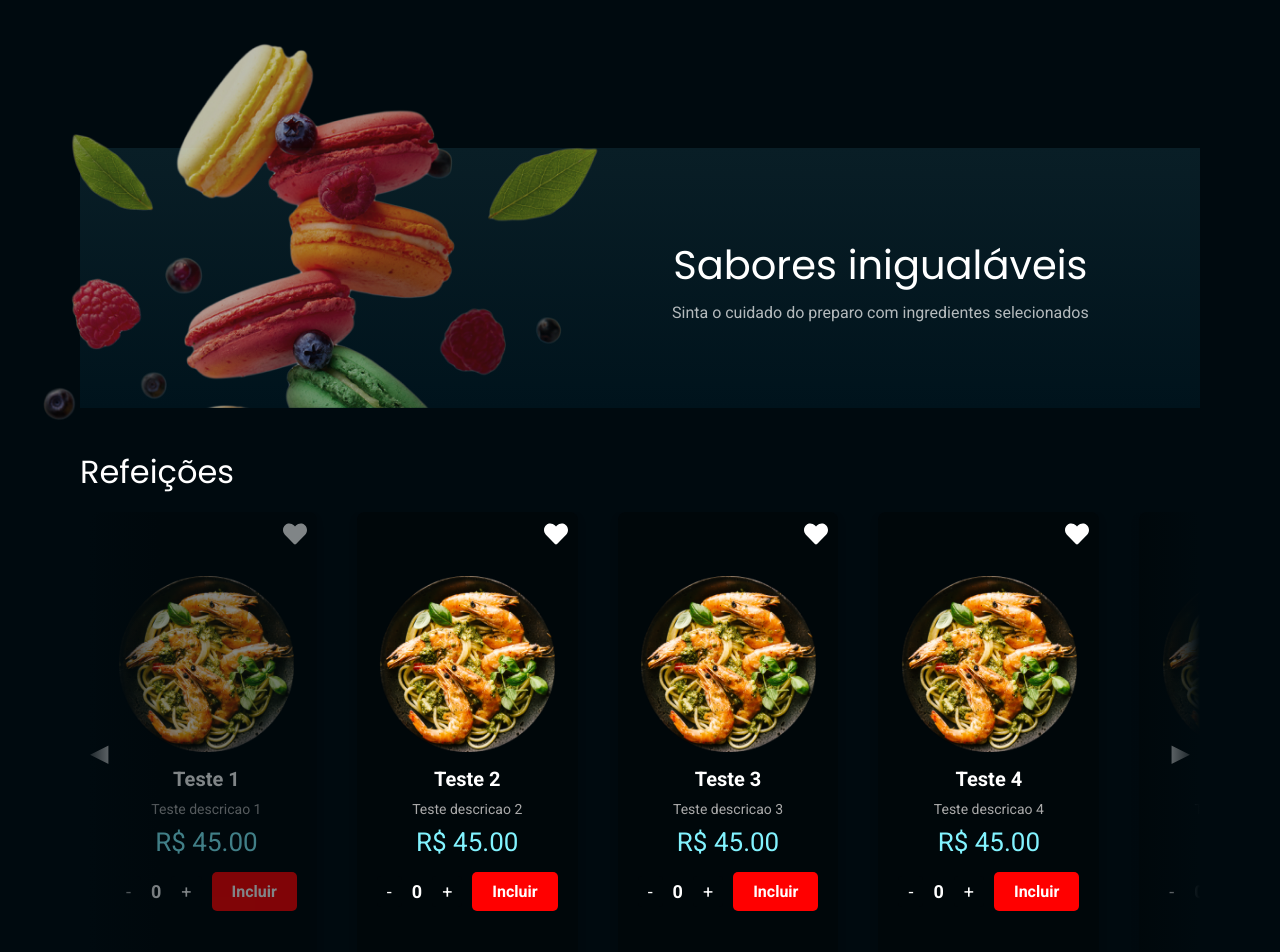
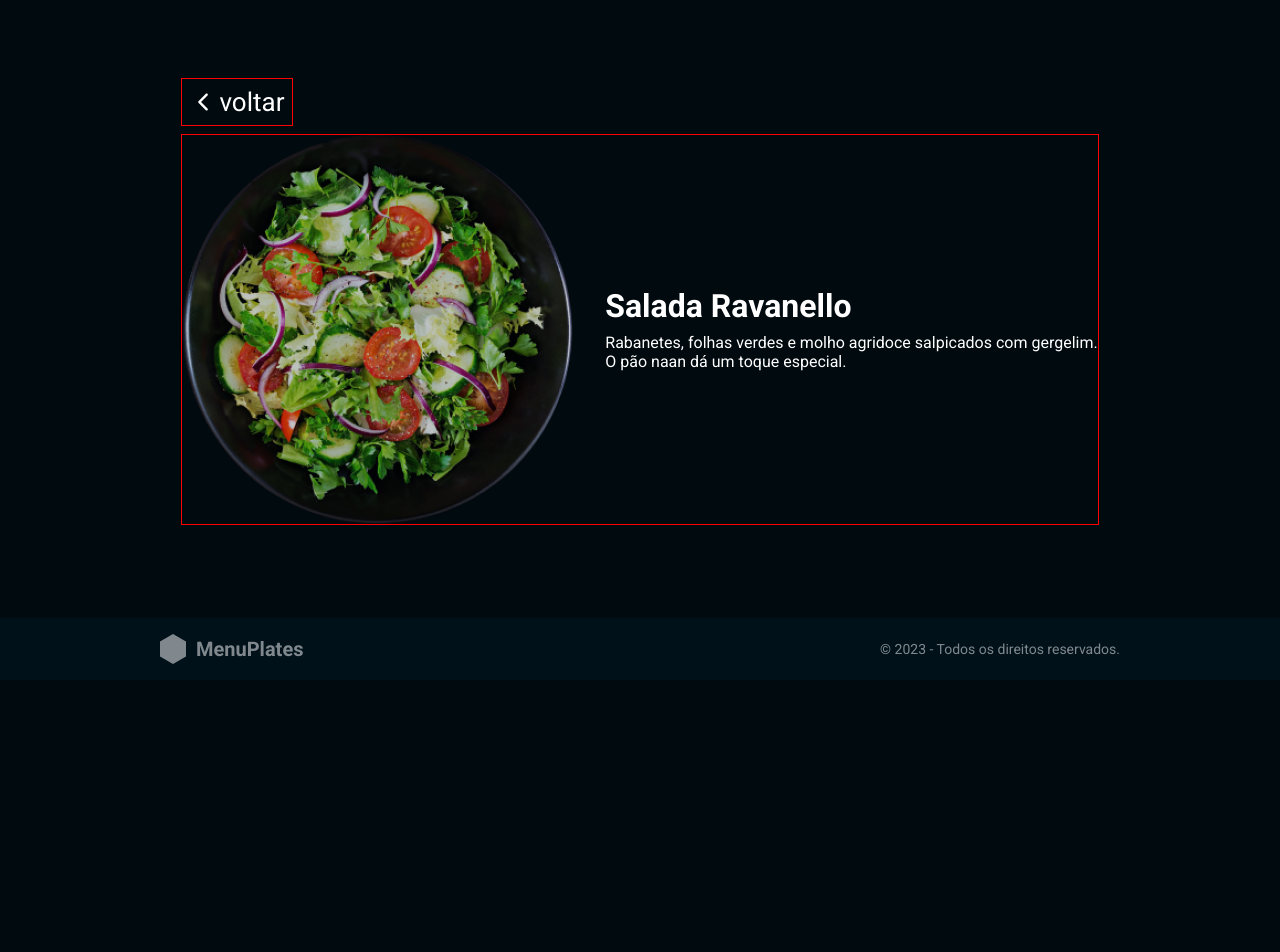
Before and after one commit to iuryescano/MenuPlates, a React (Vite) app: page / in a window 1280 px wide. Shown: the part 120-1072 px from the top of the page. After the commit the page ends 800 px from the top, so only its background shows below. Built offline with nearby package versions, Linux system fonts and the light colour scheme.

Commit message:
:sparkles: feat: Adding BackPage and Plate in Details Page

```diff
--- a/package.json
+++ b/package.json
@@ -14,6 +14,7 @@
     "react": "^18.3.1",
     "react-dom": "^18.3.1",
     "react-icons": "^5.3.0",
+    "react-router-dom": "^6.27.0",
     "styled-components": "^6.1.13"
   },
   "devDependencies": {
--- a/src/components/Card/index.jsx
+++ b/src/components/Card/index.jsx
@@ -11,6 +11,7 @@ import {
   Includerefec
 } from "./styles";
 import { FaHeart } from "react-icons/fa"; // Ícone de coração
+import { Link } from "react-router-dom"
 
 export function Card({ imageSrc, title, description, price, isVisible, animationClass }) {
   const [quantity, setQuantity] = useState(0);
@@ -37,7 +38,10 @@ export function Card({ imageSrc, title, description, price, isVisible, animation
           <span>{quantity}</span>
           <button onClick={handleIncrease}>+</button>
         </QuantityControl>
-        <IncludeButton onClick={() => alert(`Incluído ${quantity} ${title}(s)`)}>Incluir</IncludeButton>
+        <IncludeButton onClick={() => quantity > 0 && alert(`Incluído ${quantity} ${title}(s)`)}
+          disabled={quantity === 0}>
+          Incluir
+      </IncludeButton>
       </Includerefec>
     </CardContainer>
   );
--- a/src/components/Card/styles.js
+++ b/src/components/Card/styles.js
@@ -6,7 +6,7 @@ export const CardContainer = styled.div`
   align-items: center;
   justify-content: center;
   position: relative;
-  height: 462px;
+  height: 28rem;
   padding: 20px;
   border-radius: 8px;
   background-color: #00070A;
@@ -14,14 +14,14 @@ export const CardContainer = styled.div`
   text-align: center;
   color: #FFF;
   border-radius: 8px;
-  transition: transform 0.3s ease, opacity 0.3s ease; /* Adicionando transição */
 
-  &.slide-left {
-    transform: translateX(-50%); /* Move o card para a esquerda */
-  }
+  opacity: 0.6;
+  transform: scale(0.9);
+  transition: opacity 0.4s ease, transform 0.4s ease;
 
-  &.slide-right {
-    transform: translateX(50%); /* Move o card para a direita */
+  &.slide-left, &.slide-right {
+    opacity: 1;
+    transform: scale(1);
   }
 `;
 
@@ -59,7 +59,7 @@ export const QuantityControl = styled.div`
   button {
     background-color: #00070A;
     border: none;
-    padding: 5px 10px;
+    padding: 5px 1.5rem;
     font-size: 18px;
     cursor: pointer;
     border-radius: 4px;
@@ -82,7 +82,8 @@ export const IncludeButton = styled.button`
   font-size: 16px;
   font-weight: bold;
   border-radius: 5px;
-  cursor: pointer;
+  cursor: ${({ disabled }) => (disabled ? 'not-allowed' : 'pointer')};
+  opacity: ${({ disabled }) => (disabled ? 0.6 : 1)};
   transition: background-color 0.3s ease;
 
   &:hover {
--- a/src/main.jsx
+++ b/src/main.jsx
@@ -4,14 +4,14 @@ import { ThemeProvider } from 'styled-components';
 
 import theme from './styles/theme';
 import GlobalStyles from './styles/global';
-import { Home } from './pages/Home';
+import { Details } from './pages/Details';
 
 
 ReactDOM.createRoot(document.getElementById('root')).render(
   <React.StrictMode>
     <ThemeProvider theme={theme}>
       <GlobalStyles />
-      <Home/>
+      <Details />
     </ThemeProvider>
   </React.StrictMode>,
 )
--- /dev/null
+++ b/src/pages/Details/index.jsx
@@ -0,0 +1,30 @@
+import { Header } from "../../components/Header/";
+import { Footer } from "../../components/Footer/";
+import { Container, BackPage, Plate, Text } from "../Details/styles";
+
+import salada_g from '../../assets/salada_g.png';
+import { IoIosArrowBack } from "react-icons/io";
+
+export function Details() {
+  return (
+    <Container>
+      <Header />
+      <main>
+        <div>
+          <BackPage>
+            <IoIosArrowBack />
+            voltar
+          </BackPage>
+          <Plate>
+            <img src={salada_g} alt="salada" />
+            <Text>
+              <h1>Salada Ravanello</h1>
+              <p>Rabanetes, folhas verdes e molho agridoce salpicados com gergelim.<br />O pão naan dá um toque especial.</p>
+            </Text>
+          </Plate>
+        </div>
+      </main>
+      <Footer />
+    </Container>
+  );
+}
--- /dev/null
+++ b/src/pages/Details/styles.js
@@ -0,0 +1,53 @@
+import styled from "styled-components";
+
+export const Container = styled.div`
+  display: flex;
+  flex-direction: column;
+  height: 100vh;
+  width: 100%;
+
+  > main {
+    display: flex;
+    flex-direction: column;
+    justify-content: center; /* Centraliza verticalmente */
+    align-items: center; /* Centraliza horizontalmente */
+    flex: 1; /* Garante que o main ocupe o espaço restante */
+
+    > div {
+      display: flex;
+      flex-direction: column;
+      gap: 0.5rem;
+    }
+  }
+`;
+
+export const BackPage = styled.a`
+  display: flex;
+  align-items: center;
+  gap: 0.2rem;
+  font-size: 26px;
+  padding: 0.5rem;
+  color: inherit;
+  text-decoration: none;
+  cursor: pointer;
+  border: 1px solid red;
+  align-self: flex-start; /* Garante que o BackPage fique no início horizontalmente */
+`;
+
+export const Plate = styled.div`
+  display: flex;
+  justify-content: center;
+  align-items: center;
+  gap: 2rem;
+  border: 1px solid red;
+
+  > img {
+    opacity: 75%;
+  }
+`;
+
+export const Text = styled.div`
+  display: flex;
+  flex-direction: column;
+  gap: 0.5rem;
+`;
--- a/src/pages/Home/index.jsx
+++ b/src/pages/Home/index.jsx
@@ -55,35 +55,20 @@ export function Home() {
   if (isScrolling) return;
 
   const cardWidth = ref.current.scrollWidth / dataLength;
+  const maxScrollAmount = ref.current.scrollWidth - ref.current.clientWidth;
   const newScrollAmount = direction === 'right'
-      ? scrollAmount + cardWidth
-      : scrollAmount - cardWidth;
+    ? Math.min(scrollAmount + cardWidth, maxScrollAmount)
+    : Math.max(scrollAmount - cardWidth, 0);
 
   setScrollAmount(newScrollAmount);
   setIsScrolling(true);
-
-    const cards = ref.current.children;
-
-    for (let card of cards) {
-      card.classList.remove('slide-left', 'slide-right');
-      if (direction === 'right') {
-        card.classList.add('slide-left');
-      } else {
-        card.classList.add('slide-right');
-      }
-    }
 
   ref.current.scrollTo({
     left: newScrollAmount,
     behavior: 'smooth',
   });
 
-    setTimeout(() => {
-      setIsScrolling(false);
-      for (let card of cards) {
-        card.classList.remove('slide-left', 'slide-right');
-      }
-    }, 200);
+  setTimeout(() => setIsScrolling(false), 200);
 };
 
   return (
--- a/src/pages/Home/styles.js
+++ b/src/pages/Home/styles.js
@@ -44,6 +44,9 @@ export const Title = styled.h1`
   font-family: 'Poppins';
   font-weight: 400;
   margin: 0;
+  @media (max-width: 768px) {
+    font-size: 1.8rem;
+  }
 `;
 
 
@@ -63,17 +66,16 @@ export const Description = styled.p`
 export const Refecdad = styled.div`
     display: flex;
     flex-direction: column;
+    width: 70rem;
     > h1 {
       margin-top: 2.5rem;
     }
+  `;
 
-  `;
 export const Refecbox = styled.div`
   margin-top: 1rem;
-  width: 70rem;
   display: flex;
   flex-direction: column;
-  gap: 23px;
   position: relative; /* Para manter as setas e os gradientes posicionados corretamente */
 `;
 
@@ -130,14 +132,14 @@ export const CardBox = styled.div`
   }
 
   &::before {
-    left: 0;
-    background: linear-gradient(to right, #000A0F, transparent);
-  }
+  left: 0;
+  background: linear-gradient(to right, rgba(0, 10, 15, 0.9), transparent);
+}
 
-  &::after {
-    right: 0;
-    background: linear-gradient(to left, #000A0F, transparent);
-  }
+&::after {
+  right: 0;
+  background: linear-gradient(to left, rgba(0, 10, 15, 0.9), transparent);
+}
 `;
 
 export const Arrow = styled.button`
@@ -160,7 +162,7 @@ export const Arrow = styled.button`
   }
 
   &:hover {
-    opacity: 0.7;
+    opacity: 0.8;
   }
 
   &.left {
```
Also changed, not shown: src/assets/salada_g.png (added), 1 other file (tests, documents, lock files or other folders). Lines whose indentation alone changed are shown as unchanged.
